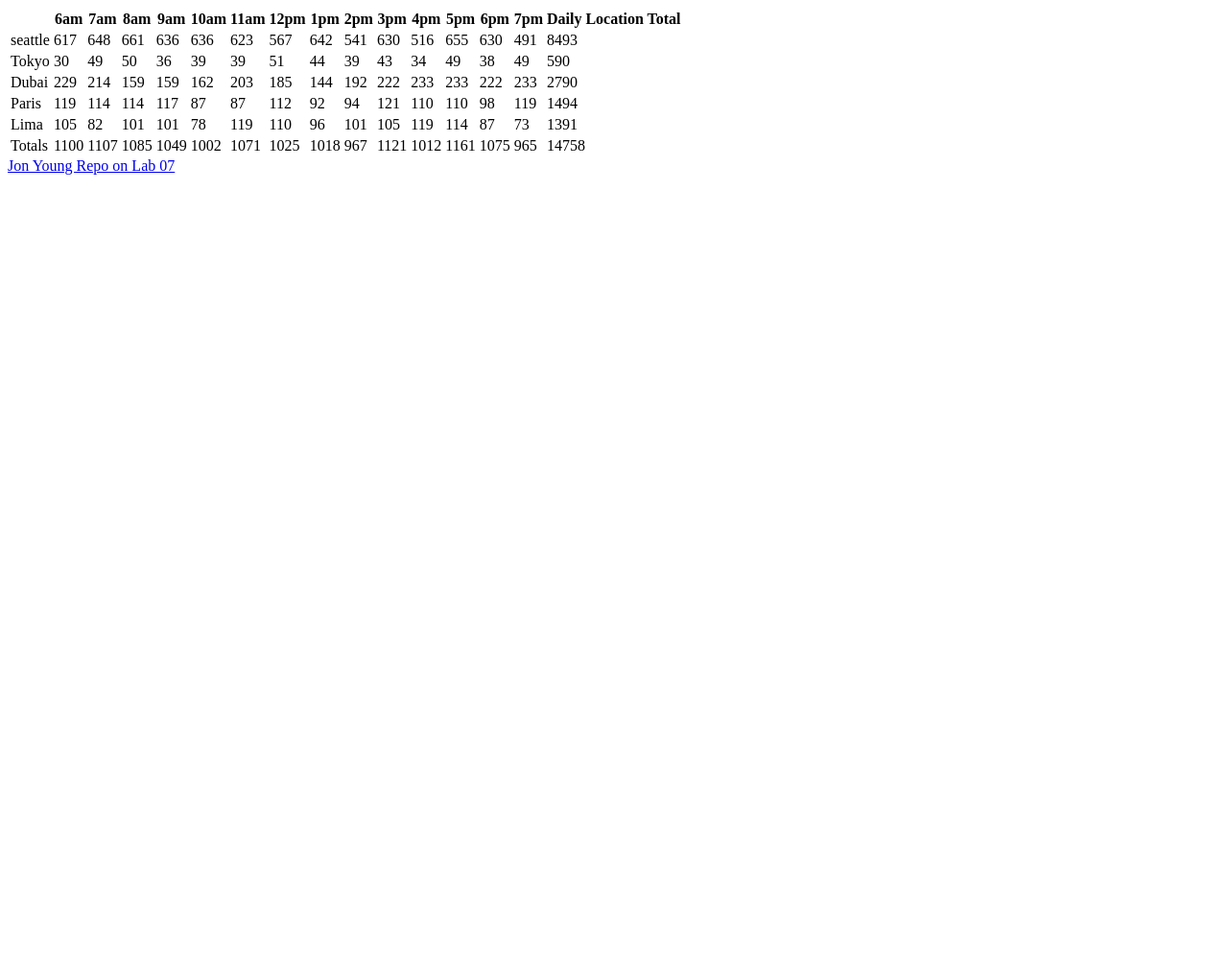
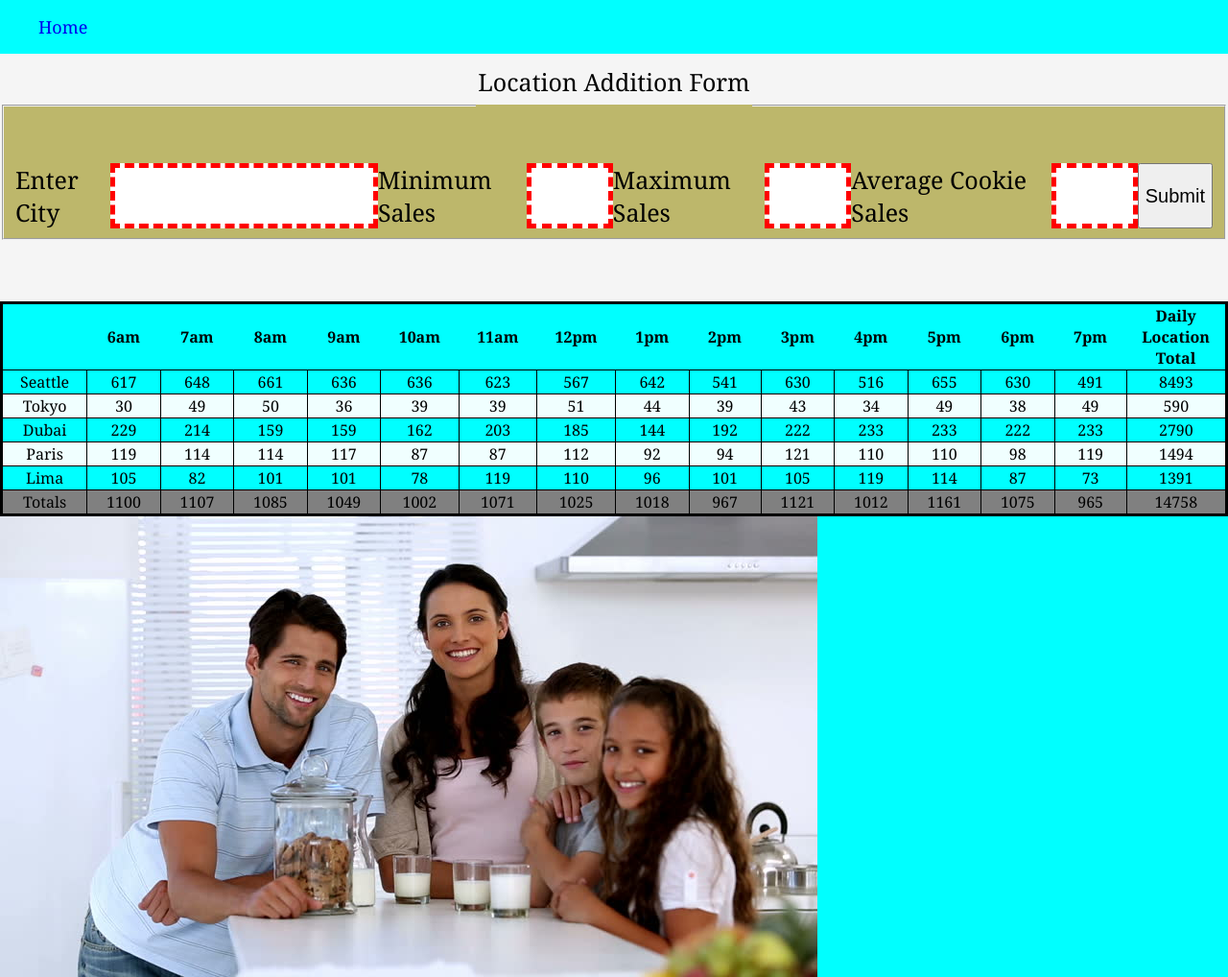
Before and after one commit to EricB23/cookie-stand, a plain HTML site: page HTML/sales.html in a window 1280 px wide. Shown: the top 1018 px of the page at 96% size. Before the commit the page ends 800 px from the top, so only its background shows below. Drawn offline with Linux system fonts and the light colour scheme.

Commit message:
Added changes across the board for Lab 8b correction and Lab 09 Completion

```diff
--- a/CSS/style.css
+++ b/CSS/style.css
@@ -1,35 +1,104 @@
 h1 {
-  float:left;
+  float: left;
   color: brown;
   text-decoration: none;
 }
 
-body{
+body {
   background-color: aqua;
   margin: 0;
   padding: 0;
   font-family: Georgia;
 }
 
-nav li a{
+nav li a {
   display: contents;
   text-decoration: none;
   font-size: large;
   font-weight: 400;
   cursor: pointer;
   list-style: none;
-
 }
 
-nav li a:hover{
+nav li a:hover {
   color: chocolate;
   text-decoration: underline;
   font-size: large;
   list-style: none;
 }
 
-main{
-  width: auto;
+main {
+  width: 960;
   margin: auto;
   min-height: auto;
 }
+
+input:invalid {
+  border: 2px dashed red;
+  border-width: 5px;
+}
+
+input:valid {
+  border: 2px solid black;
+}
+
+td {
+  border: 1px solid black;
+  width: 200px;
+  text-align: center;
+}
+
+table {
+  border: solid black;
+  border-collapse: collapse;
+}
+
+tbody tr:nth-child(even) {
+  background-color: azure;
+}
+
+tfoot {
+  background-color: grey;
+}
+
+form {
+  background-color: whitesmoke;
+  justify-content: space-evenly;
+  padding-bottom: 5%;
+}
+
+legend {
+  display: flex;
+  font-size: 25px;
+
+  border-color: darkgreen;
+  text-align: center;
+  padding-bottom: 5%;
+  padding-top: 1%;
+}
+
+label {
+  font-size: 25px;
+}
+
+input {
+  font-size: 20px;
+}
+
+button {
+  font-size: 20px;
+}
+
+fieldset {
+  justify-content: space-between;
+  display: flex;
+  height: 5%;
+  background-color: darkkhaki;
+}
+
+nav ul {
+  list-style: none;
+  gap: 10px;
+  display: flex;
+  flex-direction: row;
+}
--- a/HTML/sales.html
+++ b/HTML/sales.html
@@ -1,18 +1,72 @@
 <!DOCTYPE html>
+<html lang="en">
   <head>
     <meta charset="UTF-8" />
-  <meta http-equiv="X-UA-Compatible" />
+    <meta
+      http-equiv="X-UA-Compatible"
+      content="width-device-width, initial-scale=1.0"
+    />
 
     <title>Sales Data</title>
+    <link rel="stylesheet" href="../CSS/reset.css" />
+    <link rel="stylesheet" href="../CSS/style.css" />
   </head>
 
   <body>
-  <main id="cities">
-    <script src="../JS/app.js"></script>
+    <header>
+      <nav>
+        <ul>
+          <li><a href="../index.html">Home</a></li>
+        </ul>
+      </nav>
+    </header>
+    <main>
+      <section id="cities">
+        <form id="locationAdditionForm">
+          <fieldset>
+            <legend>Location Addition Form</legend>
+            <label for="cityLocation">Enter City</label>
+            <input type="text" name="cityLocation" id="cityLocation" required />
+            <label for="minCust">Minimum Sales</label>
+            <input
+              type="number"
+              min="0"
+              max="999"
+              name="minCust"
+              id="minCust"
+              required
+            />
+            <label for="maxCust">Maximum Sales</label>
+            <input
+              type="number"
+              min="0"
+              max="999"
+              name="maxCust"
+              id="maxCust"
+              required
+            />
+            <label for="avgSales">Average Cookie Sales</label>
+            <input
+              type="number"
+              min="0"
+              max="999"
+              name="avgSales"
+              id="avgSales"
+              required
+            />
+            <button type="submit">Submit</button>
+          </fieldset>
+        </form>
+      </section>
+      <div>
+        <img src="../Images/family.jpg" alt="familyPhoto" />
+      </div>
     </main>
     <footer>
-    <a href="https://github.com/jyoung57/cookie-stand/blob/main/js/app.js"
-      >Jon Young Repo on Lab 07</a
-    >
+      <div>
+        <img src="../Images/chinook.jpg" alt="chinookPicture" />
+      </div>
     </footer>
+    <script src="../JS/app.js"></script>
   </body>
+</html>
--- a/JS/app.js
+++ b/JS/app.js
@@ -33,7 +33,7 @@ City.prototype.getCustomer = function () {
 let main = document.getElementById('cities');
 let table = document.createElement('table');
 main.appendChild(table);
-const seattle = new City('seattle', 65, 23, 6.3);
+const seattle = new City('Seattle', 65, 23, 6.3);
 const tokyo = new City('Tokyo', 24, 3, 1.2);
 const dubai = new City('Dubai', 38, 11, 3.7);
 const paris = new City('Paris', 38, 20, 2.3);
@@ -118,4 +118,11 @@ tokyo.render();
 dubai.render();
 paris.render();
 lima.render();
+
+function newFooterFunction() {
+  let tfoot = document.querySelector('tfoot');
+  tfoot.remove();
+  footerFunction();
+}
+
 footerFunction();
```
Also changed, not shown: index.html (+21 -4 lines), Images/chinook.jpg (added), Images/cutter.jpeg (added), Images/family.jpg (added), Images/frosted-cookie.jpg (added), Images/shirt.jpg (added), 2 other files. Lines whose indentation alone changed are shown as unchanged.
